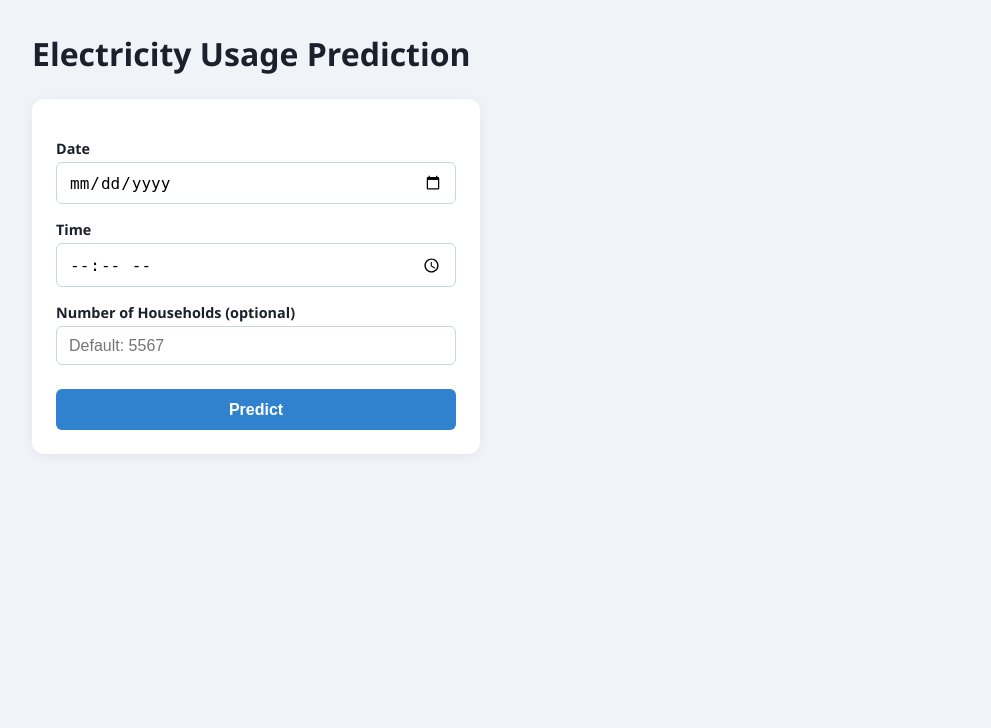
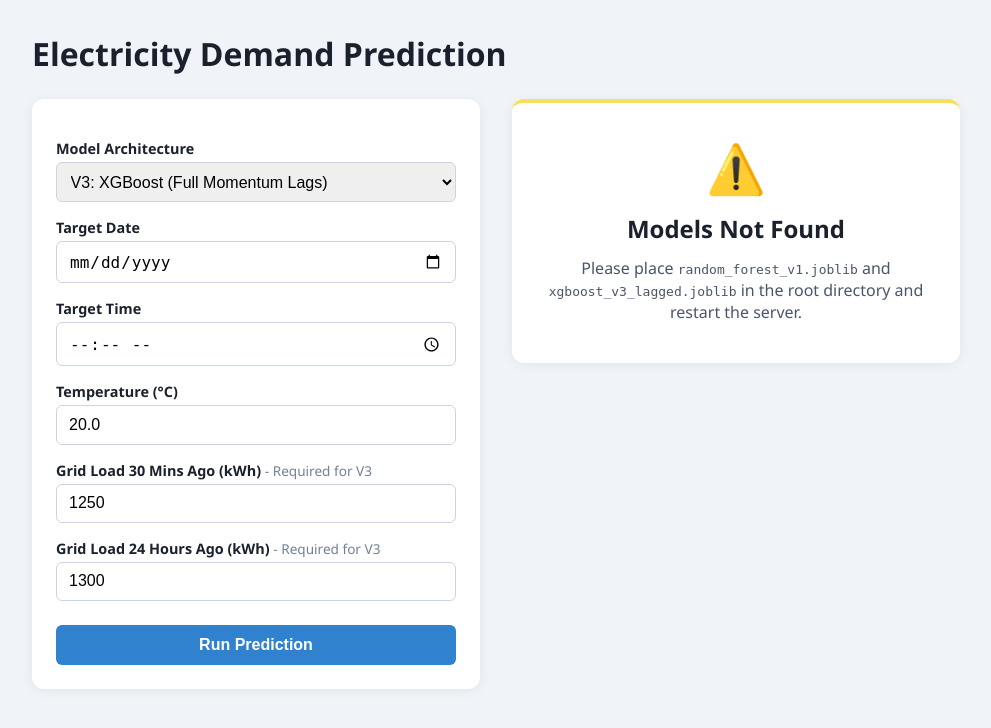
Before and after one commit to future-XD/energy-forecasting-ml, a Flask app: page /predict in a window 1280 px wide. Shown: the part 51-779 px from the top of the page, without its empty margins (144-1135 px from the left). Run offline with Flask 3, Linux system fonts and the light colour scheme; the visitor is signed in with stand-in values (Sample User, id 1); some libraries are stand-ins or nearby versions.

Commit message:
refactor: migrate to Supabase PostgreSQL and add GridReading model
Upgraded database architecture to use Supabase IPv4 connection pooler via python-dotenv. Added GridReading SQLAlchemy model for historical time-series storage. Implemented robust pandas CSV cleaning and bulk database insertion for XGBoost momentum tracking.

```diff
--- a/app.py
+++ b/app.py
@@ -3,7 +3,18 @@ import os
 import functools
 from datetime import timedelta
 from urllib.parse import urlparse
+import joblib
+from sqlalchemy.engine import URL
 
+from dotenv import load_dotenv
+load_dotenv()
+try:
+    rf_v1 = joblib.load('random_forest_v1.joblib')
+    xgb_v3 = joblib.load('xgboost_v3_lagged.joblib')
+    MODELS_READY = True
+except Exception as e:
+    MODELS_READY = False
+    print(f"Warning: Models not loaded. {e}")
 import pandas as pd
 from flask import (
     Flask, render_template, request, redirect, url_for,
@@ -14,15 +25,28 @@ from flask_limiter import Limiter
 from flask_limiter.util import get_remote_address
 from werkzeug.security import generate_password_hash, check_password_hash
 
+USER = os.getenv("user")
+PASSWORD = os.getenv("password")
+HOST = os.getenv("host")
+PORT = os.getenv("port")
+DBNAME = os.getenv("dbname", "postgres")
 app = Flask(__name__)
 app.secret_key = os.environ.get("SECRET_KEY", os.urandom(24))
+# Build the URI using URL.create() so special characters in the password are safe
+if all([USER, PASSWORD, HOST]):
+    app.config["SQLALCHEMY_DATABASE_URI"] = URL.create(
+        drivername="postgresql+psycopg2",
+        username=USER,
+        password=PASSWORD,
+        host=HOST,
+        port=int(PORT) if PORT else 5432,
+        database=DBNAME,
+    )
+else:
+    app.config["SQLALCHEMY_DATABASE_URI"] = os.environ.get(
+        "DATABASE_URL", "sqlite:////tmp/energy.db"
+    )
 
-# ---------------------------------------------------------------------------
-# Database configuration
-# ---------------------------------------------------------------------------
-app.config["SQLALCHEMY_DATABASE_URI"] = os.environ.get(
-    "DATABASE_URL", "sqlite:////tmp/energy.db"
-)
 app.config["SQLALCHEMY_TRACK_MODIFICATIONS"] = False
 
 # Feature 11: session lifetime for "Remember me"
@@ -49,6 +73,12 @@ class User(db.Model):
     id = db.Column(db.Integer, primary_key=True)
     username = db.Column(db.String(80), unique=True, nullable=False)
     password_hash = db.Column(db.String(200), nullable=False)
+
+
+class GridReading(db.Model):
+    id = db.Column(db.Integer, primary_key=True)
+    timestamp = db.Column(db.DateTime, nullable=False, unique=True)
+    load_kwh = db.Column(db.Float, nullable=False)
 
 
 class ModelConfig(db.Model):
@@ -125,9 +155,6 @@ SAMPLE_HOURLY_KWH = [
 def process_csv(file_stream):
     """
     Parse an uploaded CSV and return (stats, chart_labels, chart_data, peak_info).
-
-    Supports the London Smart Meter format (columns: LCLid, tstp, energy(kWh/hh))
-    as well as any CSV with a datetime-like column and a numeric energy column.
     """
     try:
         df = pd.read_csv(file_stream)
@@ -157,15 +184,14 @@ def process_csv(file_stream):
             energy_col = col
             break
     if energy_col is None:
-        # Fall back to first numeric column that isn't the datetime column
         for col in df.columns:
             if col != dt_col and pd.api.types.is_numeric_dtype(df[col]):
                 energy_col = col
                 break
     if energy_col is None:
-        # Last resort: second column
         energy_col = df.columns[1] if df.columns[1] != dt_col else df.columns[0]
 
+    # 1. CLEAN THE DATA FIRST
     df[dt_col] = pd.to_datetime(df[dt_col], errors="coerce")
     df = df.dropna(subset=[dt_col])
     df[energy_col] = pd.to_numeric(df[energy_col], errors="coerce")
@@ -174,6 +200,20 @@ def process_csv(file_stream):
     if df.empty:
         raise ValueError("No valid rows found after parsing datetime and energy columns.")
 
+    # 2. SAVE CLEAN DATA TO DATABASE
+    records = []
+    for _, row in df.iterrows():
+        # Because we already converted the column to datetime above, we can just call to_pydatetime()
+        native_dt = row[dt_col].to_pydatetime()
+        records.append(GridReading(timestamp=native_dt, load_kwh=row[energy_col]))
+
+    try:
+        db.session.bulk_save_objects(records)
+        db.session.commit()
+    except db.exc.IntegrityError:
+        db.session.rollback()
+
+    # 3. GENERATE DASHBOARD STATS
     stats = {
         "rows": len(df),
         "dt_col": dt_col,
@@ -184,13 +224,11 @@ def process_csv(file_stream):
         "total_kwh": round(float(df[energy_col].sum()), 2),
     }
 
-    # Hourly aggregation (average kWh per hour-of-day)
     df["_hour"] = df[dt_col].dt.hour
     hourly = df.groupby("_hour")[energy_col].mean()
     chart_labels = [f"{h:02d}:00" for h in range(24)]
     chart_data = [round(float(hourly.get(h, 0.0)), 4) for h in range(24)]
 
-    # Feature 6: top-3 peak hours
     top_hours = hourly.nlargest(3)
     peak_info = [
         {
@@ -281,32 +319,73 @@ def logout():
 def dashboard():
     config = ModelConfig.get()
     chart_labels = [f"{h:02d}:00" for h in range(24)]
+
+    # Check if the user has uploaded a custom CSV; if not, use the fallback sample
+    display_data = session.get('custom_chart_data', SAMPLE_HOURLY_KWH)
+
     return render_template(
         "dashboard.html",
         config=config,
         chart_labels=chart_labels,
-        chart_data=SAMPLE_HOURLY_KWH,
+        chart_data=display_data,
     )
 
 
 @app.route("/predict", methods=["GET", "POST"])
 @login_required
 def predict():
-    coming_soon = False
+    prediction = None
+    model_name = None
+    date_str = ""
+    time_str = ""
 
     if request.method == "POST":
         date_str = request.form.get("date", "").strip()
         time_str = request.form.get("time", "").strip()
+        model_choice = request.form.get("model_choice", "v3")
 
-        if not date_str or not time_str:
-            flash("Date and time are required.", "danger")
-            return redirect(url_for("predict"))
+        try:
+            # Extract inputs from the form
+            temperature = float(request.form.get("temperature", 20.0))
+            lag_1 = float(request.form.get("lag_1", 1000.0))
+            lag_48 = float(request.form.get("lag_48", 1000.0))
 
-        # The prediction model is under active development.
-        # Once the AI model API is ready, predictions will be served here.
-        coming_soon = True
+            if not date_str or not time_str:
+                flash("Date and time are required.", "danger")
+                return redirect(url_for("predict"))
 
-    return render_template("predict.html", coming_soon=coming_soon)
+            # Convert standard date/time into time-series features
+            dt = pd.to_datetime(f"{date_str} {time_str}")
+            hour = dt.hour
+            day_of_week = dt.dayofweek
+            month = dt.month
+
+            if MODELS_READY:
+                # Route to the correct model based on user selection
+                if model_choice == "v1":
+                    features = pd.DataFrame([[temperature, hour, day_of_week, month]],
+                                            columns=['temperature', 'hour', 'day_of_week', 'month'])
+                    prediction = round(float(rf_v1.predict(features)[0]), 2)
+                    model_name = "Random Forest (V1 Baseline)"
+                else:
+                    features = pd.DataFrame([[temperature, hour, day_of_week, month, lag_1, lag_48]],
+                                            columns=['temperature', 'hour', 'day_of_week', 'month', 'load_lag_1', 'load_lag_48'])
+                    prediction = round(float(xgb_v3.predict(features)[0]), 2)
+                    model_name = "XGBoost (V3 Momentum Lag)"
+            else:
+                flash("Machine learning models are not loaded on the server.", "danger")
+
+        except Exception as e:
+            flash(f"Error processing prediction: {str(e)}", "danger")
+
+    return render_template(
+        "predict.html",
+        models_ready=MODELS_READY,
+        prediction=prediction,
+        model_name=model_name,
+        date=date_str,
+        time=time_str
+    )
 
 
 @app.route("/settings", methods=["GET", "POST"])
@@ -398,6 +477,7 @@ def upload():
         try:
             stream = io.StringIO(file.stream.read().decode("utf-8", errors="replace"))
             stats, chart_labels, chart_data, peak_info = process_csv(stream)
+            session['custom_chart_data'] = chart_data
         except ValueError as exc:
             error = str(exc)
 
--- a/templates/predict.html
+++ b/templates/predict.html
@@ -2,32 +2,65 @@
 {% block title %}Predict – Energy Forecasting{% endblock %}
 {% block content %}
 <div class="container">
-  <h1>Electricity Usage Prediction</h1>
+  <h1>Electricity Demand Prediction</h1>
 
   <div class="predict-wrapper">
     <form method="POST" action="{{ url_for('predict') }}" class="predict-form">
-      <label for="date">Date</label>
-      <input id="date" name="date" type="date" required>
 
-      <label for="time">Time</label>
-      <input id="time" name="time" type="time" required>
+      <label for="model_choice">Model Architecture</label>
+      <select id="model_choice" name="model_choice" style="width: 100%; padding: 0.6rem; border-radius: 6px; border: 1px solid #cbd5e0; margin-top: 0.25rem; font-size: 1rem;">
+          <option value="v3">V3: XGBoost (Full Momentum Lags)</option>
+          <option value="v1">V1: Random Forest (Baseline Schedule)</option>
+      </select>
 
-      <label for="num_houses">Number of Households (optional)</label>
-      <input id="num_houses" name="num_houses" type="number" min="1" max="100000"
-             placeholder="Default: 5567">
+      <label for="date">Target Date</label>
+      <input id="date" name="date" type="date" required value="{{ request.form.get('date', '') }}">
 
-      <button type="submit">Predict</button>
+      <label for="time">Target Time</label>
+      <input id="time" name="time" type="time" required value="{{ request.form.get('time', '') }}">
+
+      <label for="temperature">Temperature (°C)</label>
+      <input id="temperature" name="temperature" type="number" step="0.1" required value="{{ request.form.get('temperature', '20.0') }}">
+
+      <label for="lag_1">Grid Load 30 Mins Ago (kWh) <span class="optional">- Required for V3</span></label>
+      <input id="lag_1" name="lag_1" type="number" step="0.1" required value="{{ request.form.get('lag_1', '1250') }}">
+
+      <label for="lag_48">Grid Load 24 Hours Ago (kWh) <span class="optional">- Required for V3</span></label>
+      <input id="lag_48" name="lag_48" type="number" step="0.1" required value="{{ request.form.get('lag_48', '1300') }}">
+
+      <button type="submit">Run Prediction</button>
     </form>
 
-    {% if coming_soon %}
-    <div class="coming-soon-card">
-      <div class="coming-soon-icon">🚧</div>
-      <h2>Coming Soon</h2>
-      <p>The prediction model is currently under active development.</p>
-      <p>Check back soon — the AI model API will be integrated here once it is ready.</p>
-      <a href="{{ url_for('settings') }}" class="btn btn-outline">Configure AI Model API →</a>
+    <div>
+        {% if not models_ready %}
+        <div class="coming-soon-card">
+          <div class="coming-soon-icon">⚠️</div>
+          <h2>Models Not Found</h2>
+          <p>Please place <code>random_forest_v1.joblib</code> and <code>xgboost_v3_lagged.joblib</code> in the root directory and restart the server.</p>
+        </div>
+
+        {% elif prediction %}
+        <div class="result-card" style="border-top: 4px solid #3182ce;">
+          <h2>Prediction Results</h2>
+          <table>
+              <tr><th>Model Used</th><td>{{ model_name }}</td></tr>
+              <tr><th>Target Time</th><td>{{ date }} at {{ time }}</td></tr>
+              <tr><th>Predicted Grid Load</th><td style="font-size: 1.5rem; font-weight: bold; color: #2b6cb0;">{{ prediction }} kWh</td></tr>
+          </table>
+          <a href="{{ url_for('predict') }}" class="btn btn-outline" style="margin-top: 1.5rem; display: block; text-align: center;">Reset Form</a>
+        </div>
+
+        {% else %}
+        <div class="card">
+            <h2>Model Comparison Engine</h2>
+            <p>Select your trained model on the left to see how feature engineering impacts the forecast.</p>
+            <ul style="margin-top: 1rem; padding-left: 1.5rem; color: #4a5568;">
+                <li style="margin-bottom: 0.5rem;"><strong>V1 Baseline:</strong> Relies only on the time of day and temperature. Highly stable but misses extreme demand peaks.</li>
+                <li><strong>V3 XGBoost:</strong> Uses historical lag momentum to ride the physical trajectory of the grid.</li>
+            </ul>
+        </div>
+        {% endif %}
     </div>
-    {% endif %}
   </div>
 </div>
 {% endblock %}
```
Also changed, not shown: requirements.txt (+11 -6 lines), test.py (added, +40 -0 lines), 4 other files.
